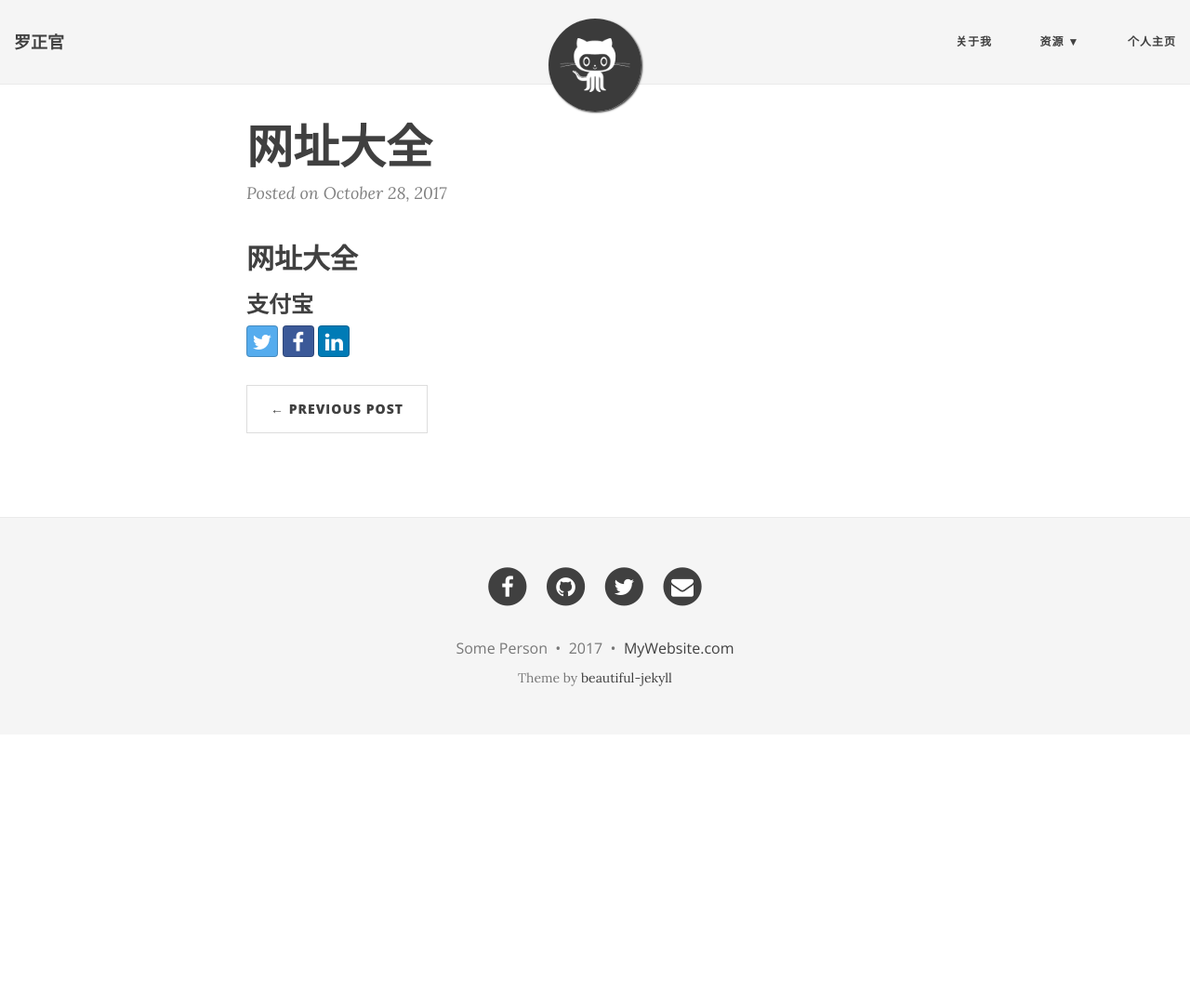
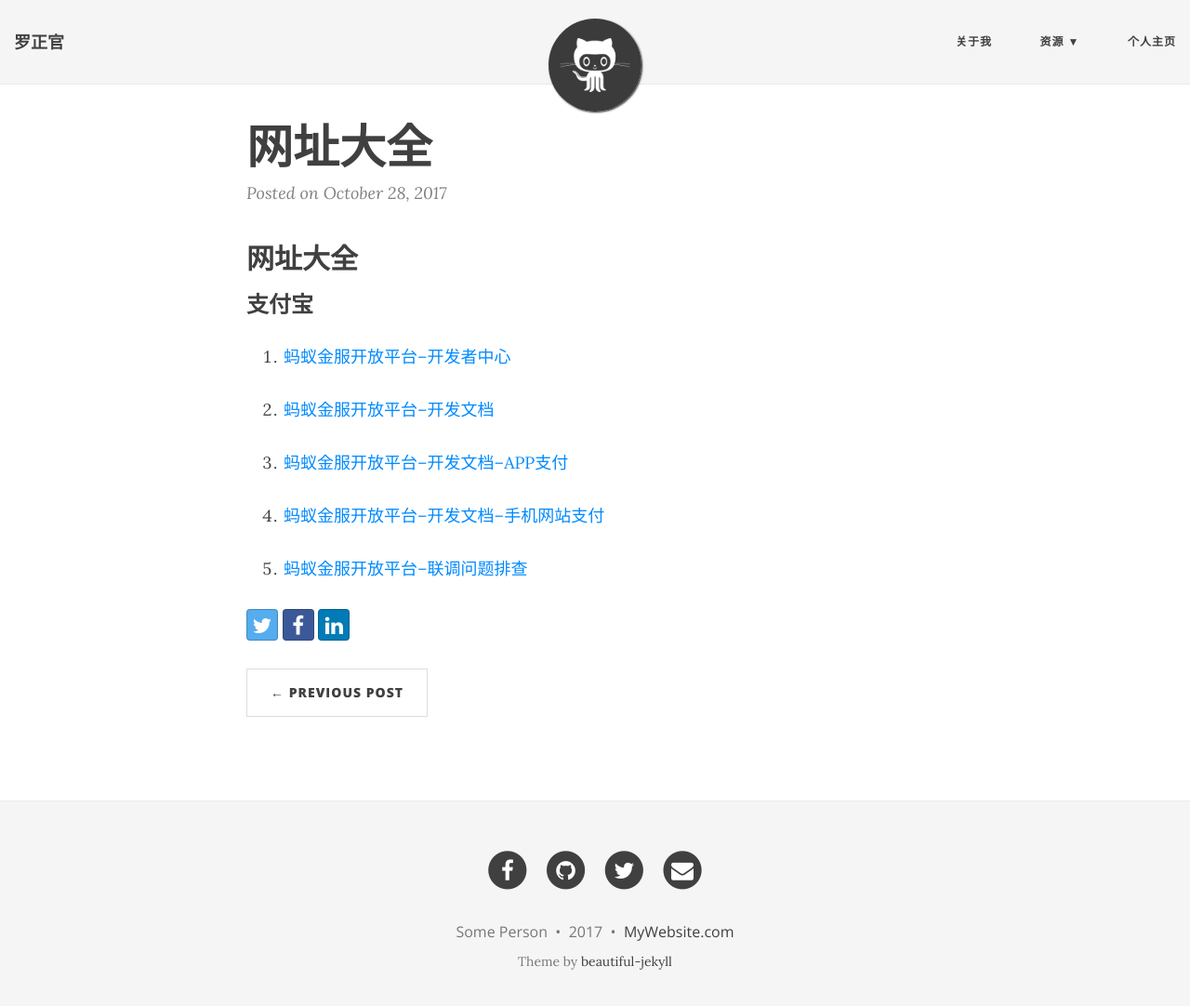
Before and after one commit to lzssing/lzssing.github.io, a Jekyll site: the page built from _posts/2017-10-28-网址大全.md, in a window 1280 px wide and 1095 px high. Shown: the top 1082 px of the window at 93% size. Built offline with Jekyll 4.4.1, drawn with Linux system fonts in a browser that asks for light colours; nearby versions of some CDN libraries.

Commit message:
支付宝相关网址

```diff
--- a/_posts/2017-10-28-网址大全.md
+++ b/_posts/2017-10-28-网址大全.md
@@ -1,3 +1,12 @@
 ## 网址大全
 
 ### 支付宝
+1. [蚂蚁金服开放平台--开发者中心](https://openhome.alipay.com/platform/developerIndex.htm)
+
+2. [蚂蚁金服开放平台--开发文档](https://openhome.alipay.com/developmentDocument.htm)
+
+3. [蚂蚁金服开放平台--开发文档--APP支付](https://docs.open.alipay.com/204)
+
+4. [蚂蚁金服开放平台--开发文档--手机网站支付](https://docs.open.alipay.com/203)
+
+5. [蚂蚁金服开放平台--联调问题排查](https://docs.open.alipay.com/common/fr9vsk)
```
